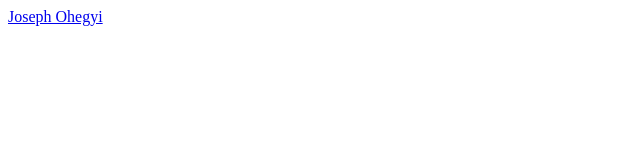
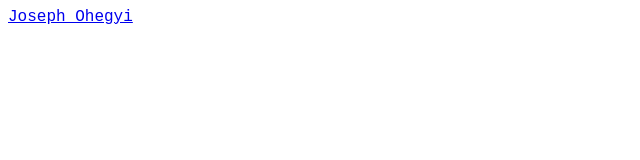
Before and after one commit to wtdwysid/josephohegyi, a plain HTML site: page index.html in a window 1280 px wide. Shown: the full height of the page, 0-640 px from the left. Drawn offline with Linux system fonts and the light colour scheme.

Commit message:
Update index.html

```diff
--- a/index.html
+++ b/index.html
@@ -6,6 +6,11 @@
 	<link rel="preconnect" href="https://fonts.googleapis.com">
   	<link rel="preconnect" href="https://fonts.gstatic.com" crossorigin>
   	<link href="https://fonts.googleapis.com/css2?family=Michroma&display=swap" rel="stylesheet">
+	<style>
+		body {
+  			font-family: 'Courier New', monospace;
+		}
+	</style>
 </head>
 <body>
 	<a href="https://josephohegyi.com">Joseph Ohegyi</a>
```
